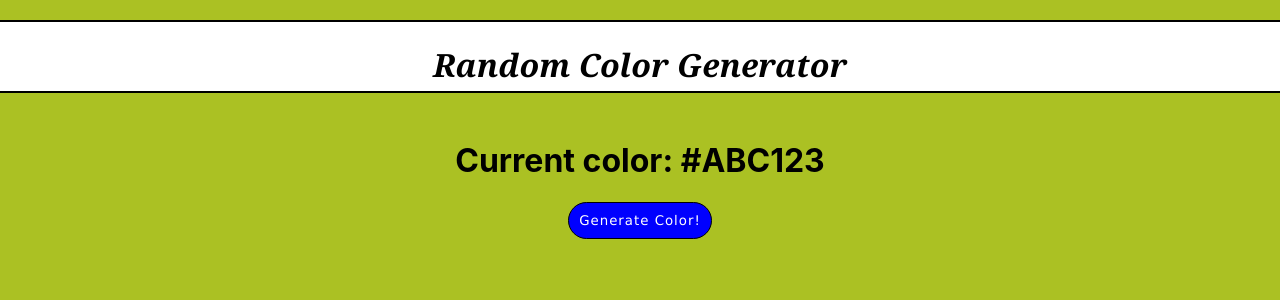
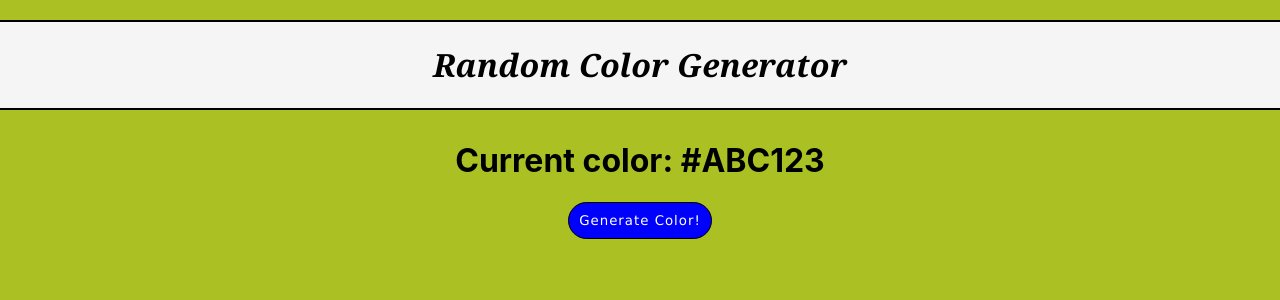
Before and after one commit to MParrella823/color-changer, a React (Create React App) app: page / in a window 1280 px wide. Shown: the top 300 px of the page. Built offline with nearby package versions, Linux system fonts and the light colour scheme.

Commit message:
centering title text

```diff
--- a/src/Components/Button/Button.css
+++ b/src/Components/Button/Button.css
@@ -15,5 +15,4 @@ Button {
 
   Button:hover {
     background-color: darkgreen; /* Green */
-
   }
--- a/src/Components/Header/Header.css
+++ b/src/Components/Header/Header.css
@@ -1,12 +1,17 @@
 #headerSpan {
     padding: 15px auto;
-    background-color: white;
+    background-color: whitesmoke;
     font-family: Cambria, Cochin, Georgia, Times, 'Times New Roman', serif;
     font-style: italic;
-    height: 69px;
+    min-height: 70px;
     width: 100%;
     position: fixed;
     border-bottom: 2px solid black;
     border-top: 2px solid black;
     text-align: center;
+    display: flex;
+    align-items: center;
+    justify-content: center;
+
+
 }
--- a/src/Components/Header/Header.js
+++ b/src/Components/Header/Header.js
@@ -4,9 +4,9 @@ import './Header.css';
 export class Header extends React.Component{
     render(){
         return (
-            <span id="headerSpan">
+            <div id="headerSpan">
                 <h1>Random Color Generator</h1>
-            </span>
+            </div>
         );
     }
 }
```
